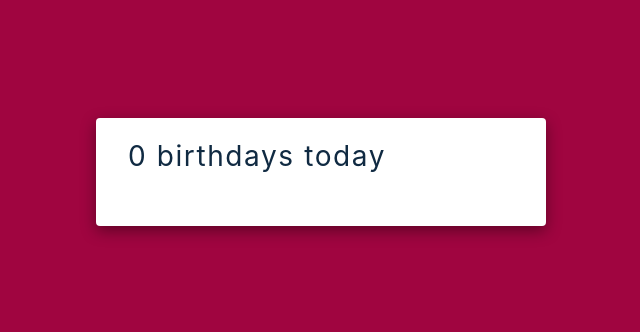
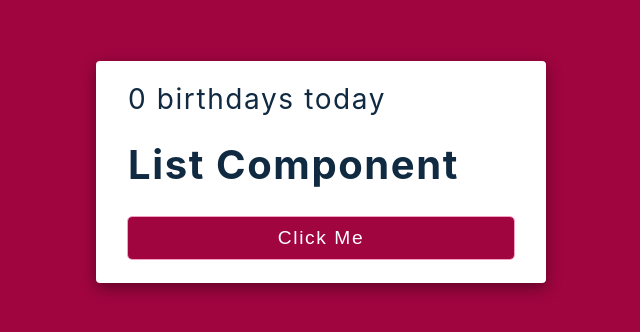
Before and after one commit to stephanieraymos/birthday-reminder, a React (Create React App) app: page / in a window 1280 px wide. Shown: the part 228-560 px from the top of the page, without its empty margins (319-959 px from the left). Built offline with nearby package versions, Linux system fonts and the light colour scheme.

Commit message:
Importing list and adding button

```diff
--- a/src/App.js
+++ b/src/App.js
@@ -7,6 +7,8 @@ function App() {
       <main>
         <section className="container">
           <h3>0 birthdays today</h3>
+          <List />
+          <button onClick={() => console.log("You clicked me")}>Click me</button>
         </section>
       </main>
     </>
```
